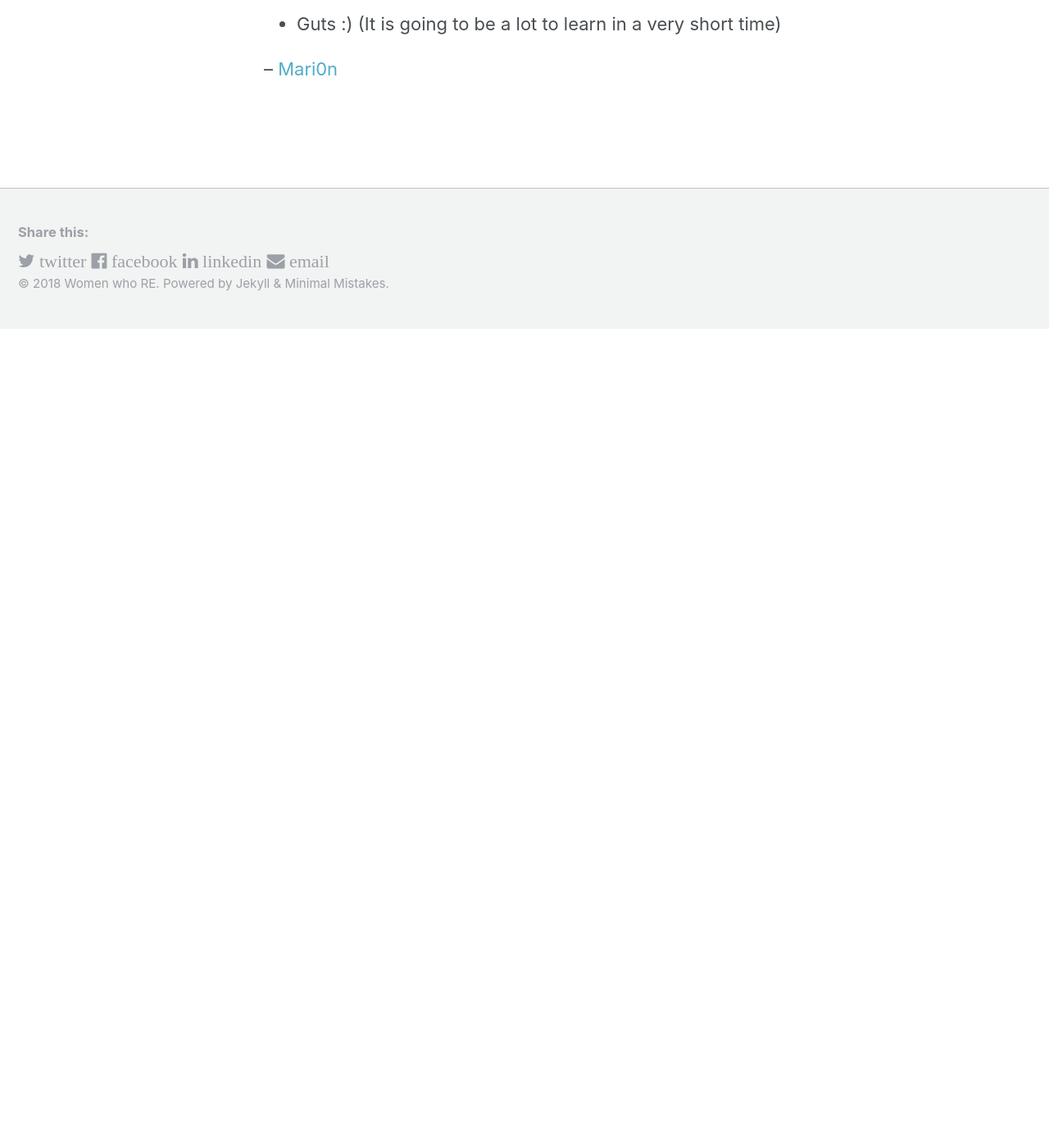
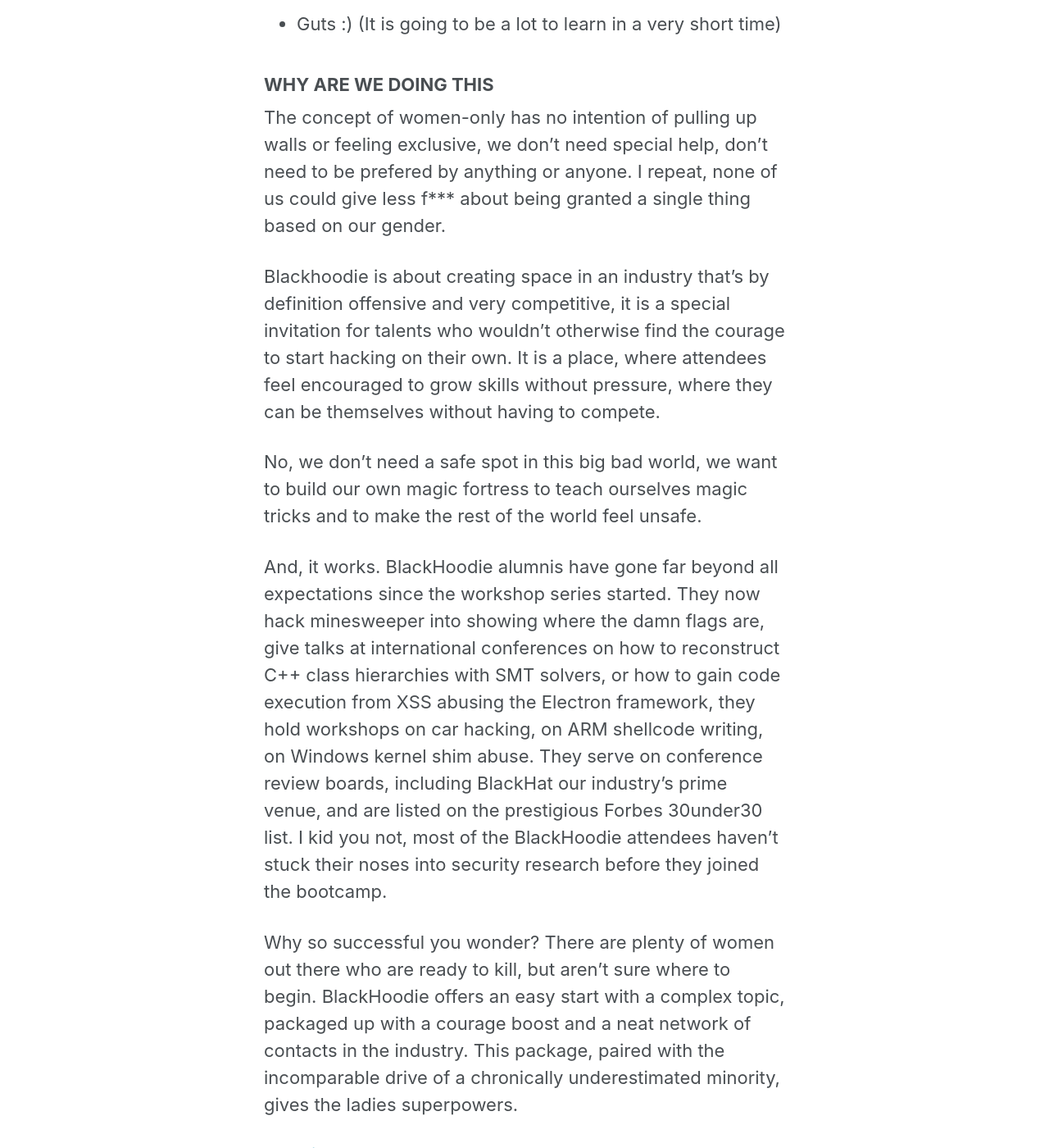
Before and after one commit to blackhoodieRE/blackhoodiere.github.io, a Jekyll site: the page built from _pages/about.md, in a window 1280 px wide and 1400 px high, scrolled down 2324 px. Shown: the whole window at 82% size. Built offline with Jekyll 4.4.1, drawn with Linux system fonts in a browser that asks for light colours; before the commit the page ends 2725 px from its top, so only the background shows below that.

Commit message:
Adding "why" to the about page

```diff
--- a/_pages/about.md
+++ b/_pages/about.md
@@ -37,4 +37,16 @@
 * A virtual machine, preferred WinXP 32-bit
 * Guts :) (It is going to be a lot to learn in a very short time)
 
+### WHY ARE WE DOING THIS
+
+The concept of women-only has no intention of pulling up walls or feeling exclusive, we don't need special help, don't need to be prefered by anything or anyone. I repeat, none of us could give less f*** about being granted a single thing based on our gender.
+
+Blackhoodie is about creating space in an industry that's by definition offensive and very competitive, it is a special invitation for talents who wouldn't otherwise find the courage to start hacking on their own. It is a place, where attendees feel encouraged to grow skills without pressure, where they can be themselves without having to compete.
+
+No, we don't need a safe spot in this big bad world, we want to build our own magic fortress to teach ourselves magic tricks and to make the rest of the world feel unsafe.
+
+And, it works. BlackHoodie alumnis have gone far beyond all expectations since the workshop series started. They now hack minesweeper into showing where the damn flags are, give talks at international conferences on how to reconstruct C++ class hierarchies with SMT solvers, or how to gain code execution from XSS abusing the Electron framework, they hold workshops on car hacking, on ARM shellcode writing, on Windows kernel shim abuse. They serve on conference review boards, including BlackHat our industry's prime venue, and are listed on the prestigious Forbes 30under30 list. I kid you not, most of the BlackHoodie attendees haven't stuck their noses into security research before they joined the bootcamp.
+
+Why so successful you wonder? There are plenty of women out there who are ready to kill, but aren't sure where to begin. BlackHoodie offers an easy start with a complex topic, packaged up with a courage boost and a neat network of contacts in the industry. This package, paired with the incomparable drive of a chronically underestimated minority, gives the ladies superpowers.
+
 -- [Mari0n](https://twitter.com/pinkflawd)
```
Also changed, not shown: other parts of _pages/about.md (+1 -1 lines).
